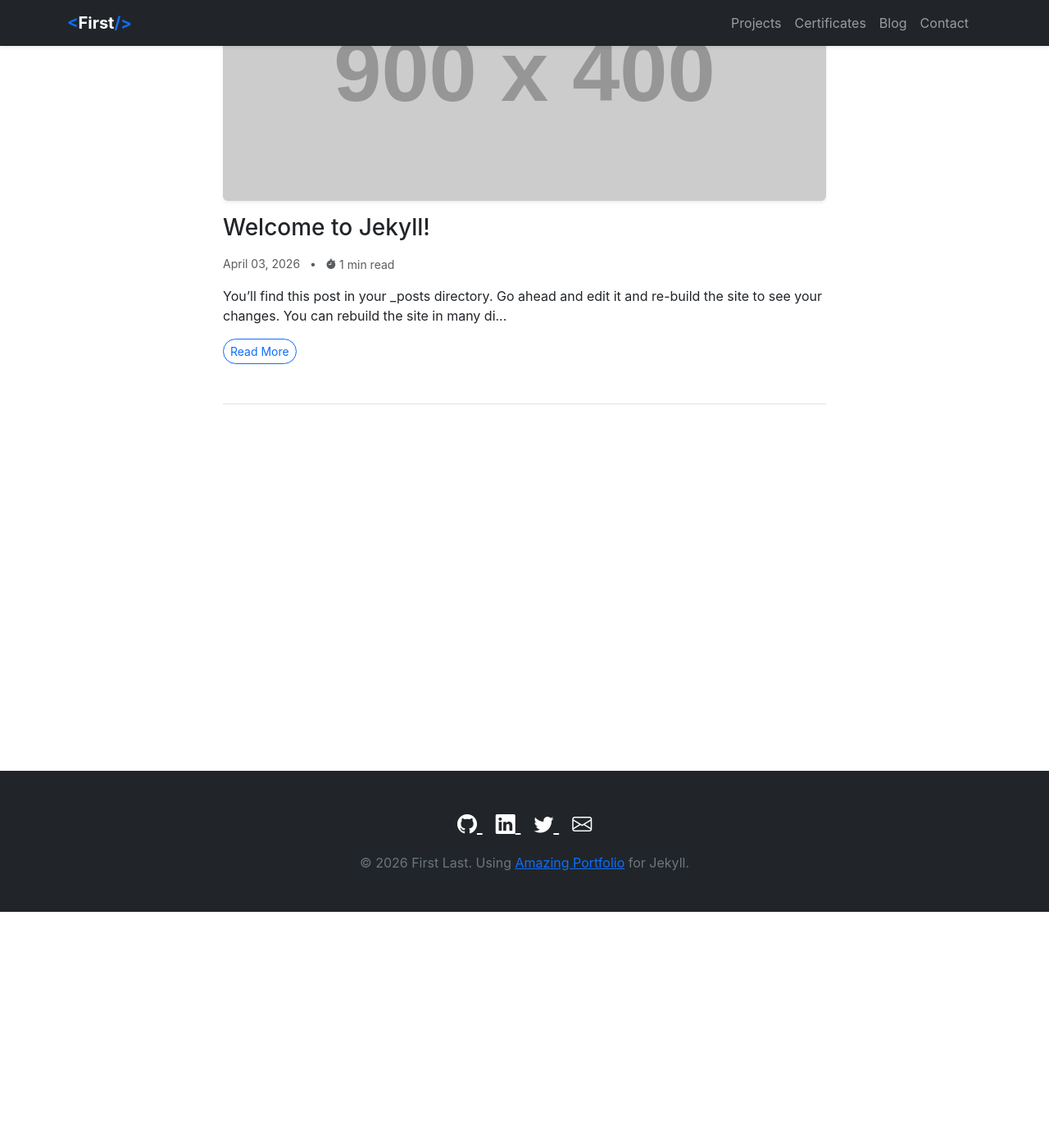
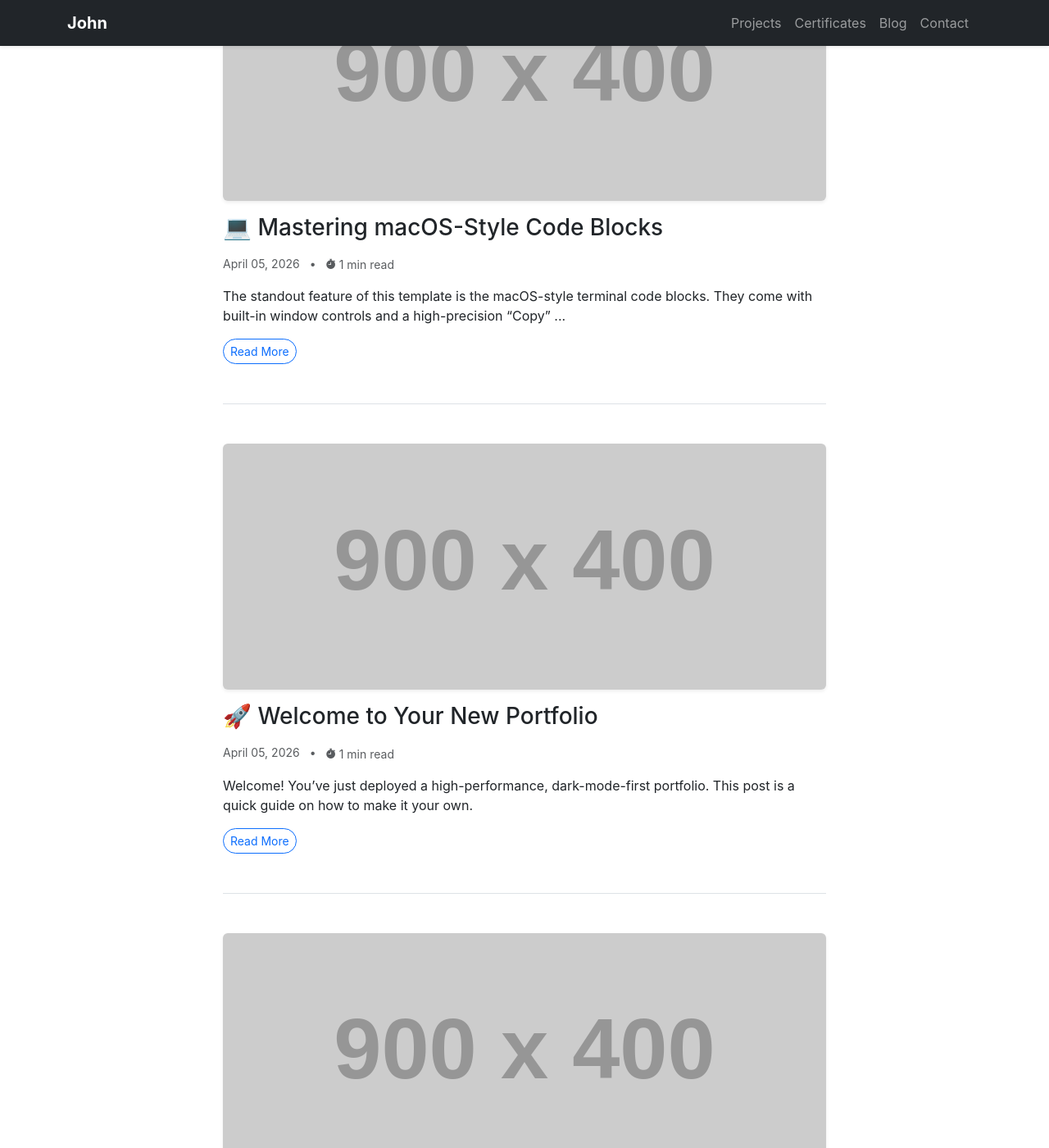
Before and after one commit to lakshyaelite/amazing-portfolio, a Jekyll site: the page built from blog.html, in a window 1280 px wide and 1400 px high, scrolled down 288 px. Shown: the whole window at 82% size. Built offline with Jekyll 4.4.1, drawn with Linux system fonts in a browser that asks for light colours; nearby versions of some CDN libraries; some of the changed text lies outside the part shown.

Commit message:
complete

````diff
--- a/404.html
+++ b/404.html
@@ -1,12 +1,10 @@
 ---
 permalink: /404.html
-layout: page
+layout: base
 ---
 
 <style type="text/css" media="screen">
   .container {
-    margin: 10px auto;
-    max-width: 600px;
     text-align: center;
   }
   h1 {
--- a/_config.yml
+++ b/_config.yml
@@ -1,7 +1,7 @@
 # ==========================================
 # Site Settings (Edit these for your site)
 # ==========================================
-title: "First Last"
+title: "John Doe"
 tagline: "Your Catchy Tagline"
 description: >-
   A brief description of your portfolio and blog.
@@ -14,21 +14,21 @@
 # Social Links (Leave empty to hide)
 # ==========================================
 social:
-  github: "w"
-  linkedin: "w"
-  twitter: "w"
-  instagram: ""
-  youtube: ""
+  github: "https://github.com/your-github-username"
+  linkedin: "https://linkedin.com/in/your-linkedin-username"
+  twitter: "https://twitter.com/your-twitter-username"
+  instagram: "https://instagram.com/your-instagram-username"
+  youtube: "https://youtube.com/channel/your-youtube-channel-id"
 
 # ==========================================
 # Giscus Comments Settings
 # ==========================================
-giscus:
-  enabled: false # Toggle this to true to enable Giscus comments
-  repo: "your-username/your-repo-name"
-  repo_id: ""
-  category: "Announcements"
-  category_id: ""
+giscus: # Visit https://giscus.app/ to set up your Giscus comments and get the necessary IDs
+  enabled: true # Toggle this to true to enable Giscus comments
+  repo: "lakshyaelite/amazing-portfolio"
+  repo_id: "R_kgDOR5tMrw"
+  category: "Giscus"
+  category_id: "DIC_kwDOR5tMr84C6FLz"
   mapping: "pathname"
   strict: "0"
   reactions_enabled: "1"
--- a/_layouts/base.html
+++ b/_layouts/base.html
@@ -46,9 +46,7 @@
 
     <nav class="navbar navbar-expand-lg navbar-dark bg-dark sticky-top shadow-sm">
         <div class="container">
-            <a class="navbar-brand fw-bold tracking-tight" href="{{ '/' | relative_url }}">
-                <span class="text-primary">&lt;</span>{{ site.title | split: " " | first }}<span class="text-primary">/&gt;</span>
-            </a>
+            <a class="navbar-brand fw-bold tracking-tight" href="{{ '/' | relative_url }}">{{ site.title | split: " " | first }}</a>
 
             <button class="navbar-toggler" type="button" data-bs-toggle="collapse" data-bs-target="#navbarNav">
                 <span class="navbar-toggler-icon"></span>
--- /dev/null
+++ b/_posts/2026-04-05-deployment-secrets.md
@@ -0,0 +1,23 @@
+---
+layout: post
+title: "🌐 Taking Your Site Live"
+date: 2026-04-05
+categories: deployment
+author: "Lakshya"
+cover: https://placehold.co/900x400?text=Post+image
+---
+
+Your site is already configured for **GitHub Actions**. Here is how to ensure a smooth launch.
+
+### GitHub Pages Settings
+1. Go to your repository **Settings**.
+2. Click **Pages** in the sidebar.
+3. Under **Build and deployment**, set the Source to **GitHub Actions**.
+
+### Social Media Presence
+Don't forget to update `_data/socials.yml`. By adding your handles there, the footer and contact sections will automatically link to your GitHub, LinkedIn, and Twitter profiles.
+
+### Writing More Posts
+To write a new post like this one, just create a new `.md` file in the `_posts/` folder with the format `YYYY-MM-DD-title.md`.
+
+**The world is waiting to see your work!**
--- /dev/null
+++ b/_posts/2026-04-05-getting-started.md
@@ -0,0 +1,26 @@
+---
+layout: post
+title: "🚀 Welcome to Your New Portfolio"
+date: 2026-04-05
+categories: guide
+author: "Lakshya"
+cover: https://placehold.co/900x400?text=Post+image
+---
+
+Welcome! You’ve just deployed a high-performance, dark-mode-first portfolio. This post is a quick guide on how to make it your own.
+
+### 1. Update your Identity
+Open `_config.yml` in your root directory. This is the "Brain" of the site. Change the following values:
+* `title`: Your name or brand.
+* `description`: What you do (e.g., Full Stack Developer).
+* `email`: This is where your contact form will send messages.
+
+### 2. Add Your Work
+Head over to the `_data/` folder. This is where the magic happens without touching HTML:
+* **Projects:** Edit `_data/projects.yml`.
+* **Certificates:** Edit `_data/certificates.yml` to show off your verified badges.
+
+### 3. Change the Theme Color
+Want a different vibe? Open `assets/css/style.css` and change the `--primary-color` variable at the top. Everything from buttons to links will update automatically!
+
+Happy Coding!
--- /dev/null
+++ b/_posts/2026-04-05-using-code-blocks.md
@@ -0,0 +1,28 @@
+---
+layout: post
+title: "💻 Mastering macOS-Style Code Blocks"
+date: 2026-04-05
+categories: features
+author: "Lakshya"
+cover: https://placehold.co/900x400?text=Post+image
+---
+
+The standout feature of this template is the **macOS-style terminal code blocks**. They come with built-in window controls and a high-precision "Copy" button.
+
+### How to use them
+Just use standard Markdown fenced code blocks. The theme handles the rest!
+
+```python
+def hello_world():
+    # This block will automatically get:
+    # 1. macOS Window Dots
+    # 2. A "PYTHON" language label
+    # 3. A "COPY" button that actually works
+    print("Hello from the Amazing Portfolio Template!")
+```
+
+### Pro-Tip
+
+If you want line numbers, ensure your _config.yml has line_numbers: true set for your markdown highlighter (Kramdown/Rouge).
+
+The CSS is "Locked-in" to ensure these buttons never overlap, even on your mobile device!
````
